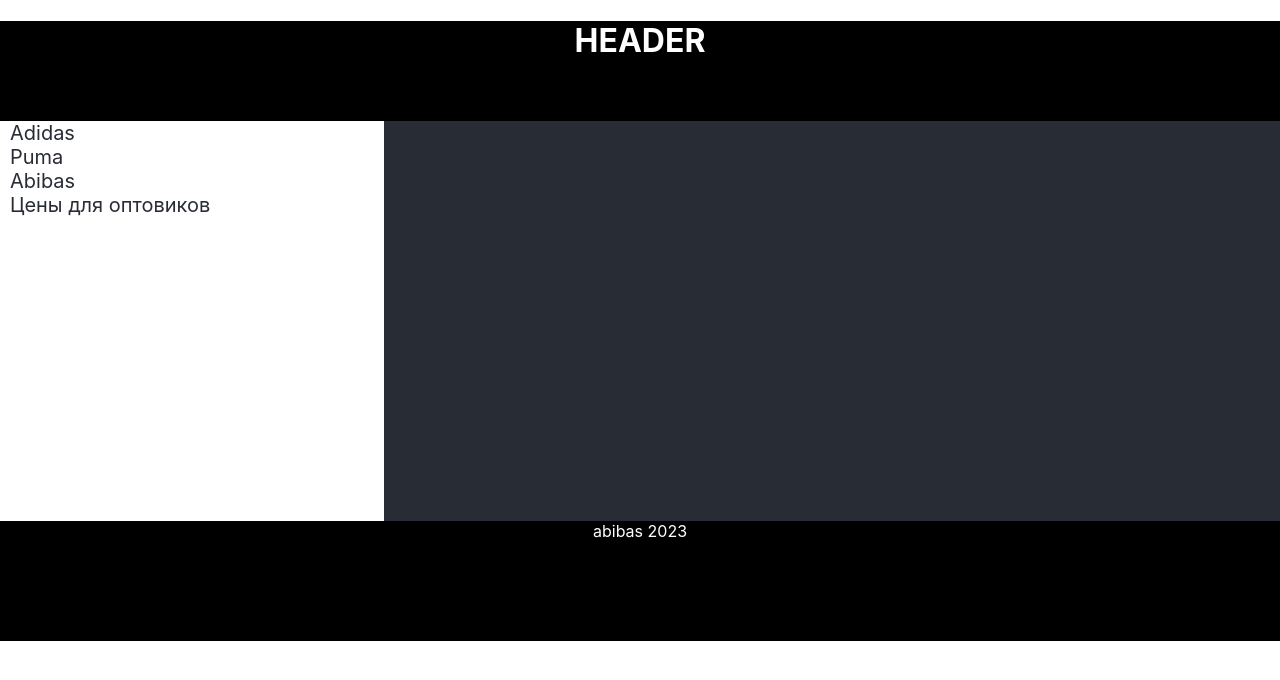
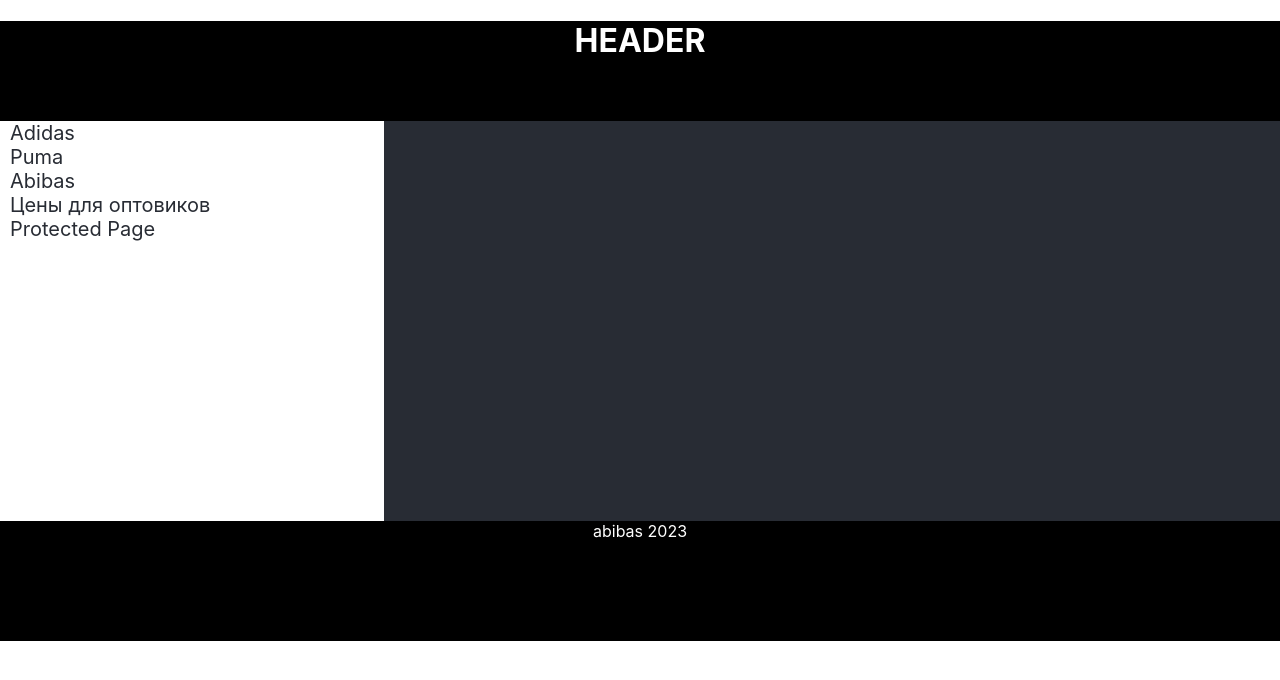
Before and after one commit to alleksandr93/MicroTasks_it-incubator, a React (Create React App) app: page / in a window 1280 px wide. Shown: the top 680 px of the page. Built offline with nearby package versions, Linux system fonts and the light colour scheme.

Commit message:
ProtectedRoute

```diff
--- a/package.json
+++ b/package.json
@@ -1,6 +1,5 @@
 {
   "name": "microtasks",
-  "homepage": "http://alleksandr93.github.io/shop-test",
   "version": "0.1.0",
   "private": true,
   "dependencies": {
@@ -12,7 +11,6 @@
     "@types/react": "^18.3.1",
     "@types/react-dom": "^18.3.0",
     "@types/uuid": "^9.0.8",
-    "gh-pages": "^6.3.0",
     "react": "^18.3.1",
     "react-dom": "^18.3.1",
     "react-router-dom": "^6.26.2",
@@ -23,8 +21,6 @@
     "web-vitals": "^2.1.4"
   },
   "scripts": {
-    "predeploy": "yarn run build",
-    "deploy": "gh-pages -d build",
     "start": "react-scripts start",
     "build": "react-scripts build",
     "test": "react-scripts test",
--- a/src/App.tsx
+++ b/src/App.tsx
@@ -1,15 +1,15 @@
 import React from 'react';
-import {NavLink, Outlet} from 'react-router-dom';
+import {NavLink, Outlet, Route, Routes} from 'react-router-dom';
 import {Body, Content, Footer, Header, Nav, NavWrapper} from './components/pages/_styles';
+import ProtectedPage from './components/pages/ProtectedPage';
 
 const PATH={
     PageOne:'/adidas',
     PageTwo:'/puma',
     PageThree:'/abibas',
-    PageModeleAdidas:'/adidas/:id',
-    PageModelePuma:'/puma/:id',
     PagePrice:'/prices',
-    ERROR404:'/error404'
+    ERROR404:'/error404',
+    PROTECTEDPAGE:'/protectedPage',
 }as const;
 export type SnickersItem = {
     id:string
@@ -20,7 +20,7 @@
 }
 
 function App() {
-
+//todo не правельный путь
     return (
         <div>
             <Header><h1>HEADER</h1></Header>
@@ -30,25 +30,25 @@
                     <NavWrapper><NavLink  to={PATH.PageTwo}>Puma</NavLink></NavWrapper>
                     <NavWrapper><NavLink  to={PATH.PageThree}>Abibas</NavLink></NavWrapper>
                     <NavWrapper><NavLink  to={PATH.PagePrice}>Цены для оптовиков</NavLink></NavWrapper>
+                    <NavWrapper><NavLink to={PATH.PROTECTEDPAGE}>Protected Page</NavLink></NavWrapper>
                 </Nav>
                 <Content>
                     <Outlet/>
-                    {/*<Routes>*/}
-                    {/*    <Route path="/" element={<Navigate to={PATH.PageOne}/>}/>*/}
+                    {/* <Routes>
+                   <Route path="/" element={<Navigate to={PATH.PageOne}/>}/>
 
-                    {/*    <Route path={PATH.PageOne} element={<Adidas/>}/>*/}
-                    {/*    <Route path={PATH.PageTwo} element={<Puma/>}/>*/}
-                    {/*    <Route path={PATH.PageThree} element={<Abibas/>}/>*/}
-                    {/*    <Route path={'/adidas/:id/:module'} element={<Model />}/>*/}
-                    {/*    <Route path={'/puma/:id/:module'} element={<Model />}/>*/}
-                    {/*    <Route path={PATH.PagePrice} element={<Prices />}/>*/}
+                 <Route path={PATH.PageOne} element={<Adidas/>}/>
+                  <Route path={PATH.PageTwo} element={<Puma/>}/>
+                  <Route path={PATH.PageThree} element={<Abibas/>}/>
+                   <Route path={'/adidas/:id/:module'} element={<Model />}/>
+                 <Route path={PATH.PagePrice} element={<Prices />}/>
 
 
-                    {/*    <Route path="/*" element={<Error404/>}/>*/}
-                    {/*    /!*<Route path="/puma/*" element={<ModelError/>}/>*!/*/}
+                   <Route path="/*" element={<Error404/>}/>
+               /!*<Route path="/puma/*" element={<ModelError/>}/>
 
 
-                    {/*</Routes>*/}
+                 </Routes> */}
 
                 </Content>
             </Body>
--- a/src/components/Model.tsx
+++ b/src/components/Model.tsx
@@ -20,7 +20,7 @@
     } else {
         model = null
     }
-
+    console.log(model)
 
     return <div style={{
         display: 'flex',
--- /dev/null
+++ b/src/components/pages/Login.tsx
@@ -0,0 +1,13 @@
+import React from 'react';
+
+export const Login = () => {
+    return (
+        <div>
+            <input type="text" placeholder={'Login'}/>
+            <input type="password" placeholder={'password'}/>
+            <input type="submit"/>
+        </div>
+    );
+};
+
+export default Login;
--- a/src/components/pages/ProductUnavailable.tsx
+++ b/src/components/pages/ProductUnavailable.tsx
@@ -11,7 +11,7 @@
                 К сожалению, данный товар временно недоступен. Попробуйте позже или
                 выберите другой товар.
             </Message>
-            <Link to={'/adidas'}>
+            <Link to={'/'}>
                 Вернуться на главную
             </Link>
         </Container>
--- /dev/null
+++ b/src/components/pages/ProtectedPage.tsx
@@ -0,0 +1,13 @@
+import React from 'react';
+type Props={
+
+}
+export const ProtectedPage = () => {
+    return (
+        <div>
+ProtectedPage
+        </div>
+    );
+};
+
+export default ProtectedPage;
--- a/src/index.tsx
+++ b/src/index.tsx
@@ -2,6 +2,7 @@
 import ReactDOM from 'react-dom/client';
 import './index.css';
 import reportWebVitals from './reportWebVitals';
+import App from './App';
 import {RouterProvider} from 'react-router-dom';
 import {router} from './routes/router';
 
--- /dev/null
+++ b/src/routes/ProtectedRoute.tsx
@@ -0,0 +1,13 @@
+import React from 'react';
+import ProtectedPage from '../components/pages/ProtectedPage';
+import {Error404} from '../components/pages/Error404';
+import {Navigate} from 'react-router-dom';
+type Props={
+    children: React.ReactNode;
+}
+export const ProtectedRoute = ({children}:Props) => {
+    const [logget,setLogget] = React.useState<boolean>(false);
+   return logget ? <>{children}</> :<Navigate to={'/login'}/>
+};
+
+export default ProtectedRoute;
--- a/src/routes/router.tsx
+++ b/src/routes/router.tsx
@@ -4,7 +4,7 @@
     createBrowserRouter,
     RouterProvider,
     Route,
-    Link,
+    Link, Navigate, createHashRouter, type RouteObject, Outlet,
 } from 'react-router-dom';
 import App from '../App';
 import {Error404} from '../components/pages/Error404';
@@ -14,24 +14,32 @@
 import {Prices} from '../components/pages/Prices';
 import {Crosses} from '../components/pages/Crosses';
 import {Model} from '../components/Model';
+import ProtectedPage from '../components/pages/ProtectedPage';
+import ProtectedRoute from './ProtectedRoute';
+import Login from '../components/pages/Login';
 
 const PATH = {
+    PAGE:'/',
     ADIDAS: '/adidas',
     PUMA: '/puma',
     ABIBAS: '/abibas',
     PRICES: '/prices',
     ERROR404: '/error404',
+    MODEL:'/:module/:id',
+    MODULE_ADIDAS:'/adidas/:id/:module',
+    MODULE_PUMA:'/puma/:id/:module',
+    PROTECTEDPAGE:'/protectedPage',
+    ERROR:'/error',
+    LOGIN:'/login'
 } as const;
-export const router = createBrowserRouter([
+
+export const PrivateRoutes = () => {
+    const [isAuth,setIsAuth] = React.useState<boolean>(false);
+    return isAuth ? <Outlet/>:<Navigate to={'/login'}/>
+};
+const publicRoutes: RouteObject[] = [
     {
-        path: '/',
-        element: (
-            <App/>
-        ),
-        errorElement: <Error404/>,
-        children: [
-            {
-                path: PATH.ADIDAS,
+        path:PATH.ADIDAS,
         element: <Adidas/>,
 
     },
@@ -51,14 +59,111 @@
 
     },
     {
-                path: '/adidas/:id/:module',
+        path: PATH.MODEL,
+        element: <Model />,
+    },
+    {
+        path: PATH.MODEL,
         element: <Model/>,
     },
     {
-                path: '/puma/:id/:module',
-                element: <Model/>,
+        path:PATH.PROTECTEDPAGE,
+        element: (
+            <ProtectedRoute>
+                <ProtectedPage />
+            </ProtectedRoute>
+        ),
     },
+    {
+        path:PATH.ERROR,
+        element: (<Error404/>)
+    },
+    {
+        path:PATH.LOGIN,
+        element:<Login/>,
+    }
+]
+const privateRoutes: RouteObject[] = [
+    {
+        path:PATH.PROTECTEDPAGE,
+        element: <ProtectedPage />,
+    },
+
+]
+export const router = createBrowserRouter([
+    {
+        path: PATH.PAGE,
+        element: (
+            <App/>
+        ),
+
+        errorElement: <Navigate to={PATH.ERROR}/>,
+        children: [
+            {
+                element:<PrivateRoutes/>,
+                children:privateRoutes
+            },
+            ...publicRoutes
         ]
     },
 
 ]);
+
+//----------------------------------------------------------------------------------------------------
+// export const router = createBrowserRouter([
+//     {
+//         path: PATH.PAGE,
+//         element: (
+//             <App/>
+//         ),
+//
+//         errorElement: <Navigate to={PATH.ERROR}/>,
+//         children: [
+//             {
+//                 path:PATH.ADIDAS,
+//                 element: <Adidas/>,
+//
+//             },
+//             {
+//                 path: PATH.PUMA,
+//                 element: <Puma/>,
+//
+//             },
+//             {
+//                 path: PATH.ABIBAS,
+//                 element: <Abibas/>,
+//
+//             },
+//             {
+//                 path: PATH.PRICES,
+//                 element: <Prices/>,
+//
+//             },
+//             {
+//                 path: PATH.MODEL,
+//                 element: <Model />,
+//             },
+//             {
+//                 path: PATH.MODEL,
+//                 element: <Model/>,
+//             },
+//             {
+//                 path:PATH.PROTECTEDPAGE,
+//                 element: (
+//                     <ProtectedRoute>
+//                         <ProtectedPage />
+//                     </ProtectedRoute>
+//                 ),
+//             },
+//             {
+//                 path:PATH.ERROR,
+//                 element: (<Error404/>)
+//             },
+//             {
+//                 path:PATH.LOGIN,
+//                 element:<Login/>,
+//             }
+//         ]
+//     },
+//
+// ]);
```
Also changed, not shown: 1 other file (tests, documents, lock files or other folders). Lines whose indentation alone changed are shown as unchanged.
